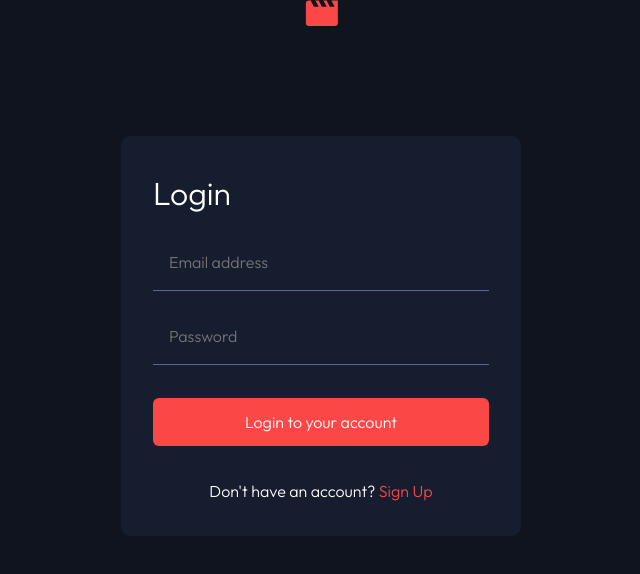
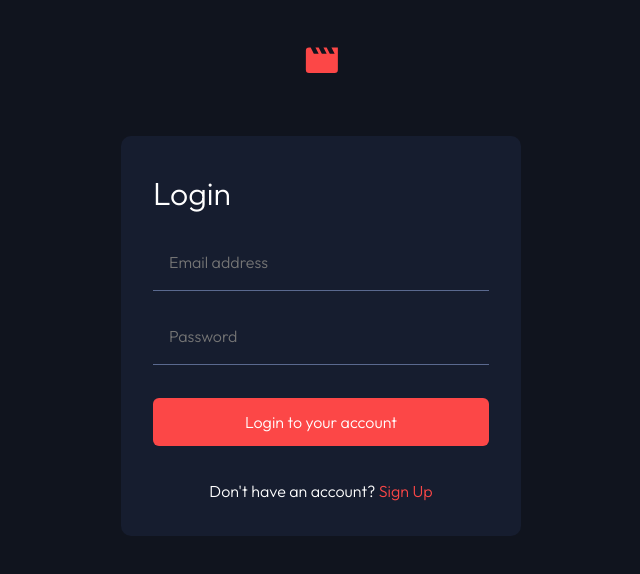
Before and after one commit to TurjoAt/Entertainment-web-app, a Next.js app: page /login in a window 1280 px wide. Shown: the top 574 px of the page, without its empty margins (319-959 px from the left). Built offline with nearby package versions, Linux system fonts and the light colour scheme.

Commit message:
fixed logo centering

```diff
--- a/pages/login/index.js
+++ b/pages/login/index.js
@@ -32,13 +32,8 @@ const Login = () => {
         <link rel="icon" href="/assets/favicon-32x32.png" />
       </Head>
       <main className={styles.loginContainer}>
-        <Link href="/" data-tab="home">
-          <svg
-            className={styles.logo}
-            width="33"
-            height="27"
-            xmlns="http://www.w3.org/2000/svg"
-          >
+        <Link className={styles.logo} href="/" data-tab="home">
+          <svg width="33" height="27" xmlns="http://www.w3.org/2000/svg">
             <path
               d="m26.463.408 3.2 6.4h-4.8l-3.2-6.4h-3.2l3.2 6.4h-4.8l-3.2-6.4h-3.2l3.2 6.4h-4.8l-3.2-6.4h-1.6a3.186 3.186 0 0 0-3.184 3.2l-.016 19.2a3.2 3.2 0 0 0 3.2 3.2h25.6a3.2 3.2 0 0 0 3.2-3.2V.408h-6.4Z"
               fill="#FC4747"
```
Also changed, not shown: pages/sign-up/index.js (+2 -7 lines).
